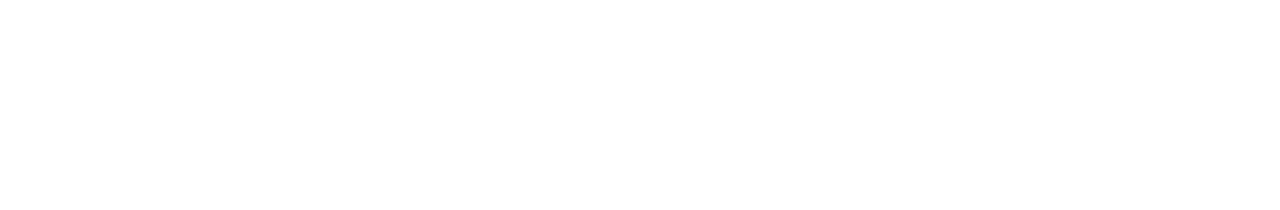
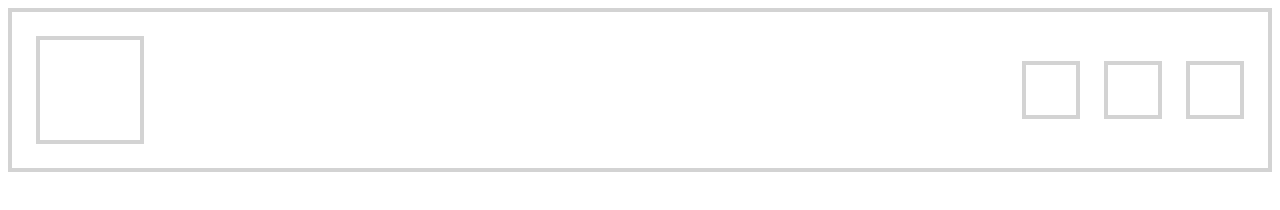
Before and after one commit to RyanCacicedo/CSS-Best-Practices, a plain HTML site: page index.html in a window 1280 px wide. Drawn offline with Linux system fonts and the light colour scheme.

Commit message:
Layout #1

```diff
--- a/index.html
+++ b/index.html
@@ -1,12 +1,20 @@
 <!DOCTYPE html>
 <html lang="en">
-<head>
-    <meta charset="UTF-8">
-    <meta http-equiv="X-UA-Compatible" content="IE=edge">
-    <meta name="viewport" content="width=device-width, initial-scale=1.0">
+  <head>
+    <meta charset="UTF-8" />
+    <meta http-equiv="X-UA-Compatible" content="IE=edge" />
+    <meta name="viewport" content="width=device-width, initial-scale=1.0" />
     <title>Document</title>
-</head>
-<body>
-
-</body>
+    <link rel="stylesheet" href="./styles.css" />
+  </head>
+  <body>
+    <div class="container">
+      <div class="box"></div>
+      <div class="box-wrapper">
+        <div class="box box-small"></div>
+        <div class="box box-small"></div>
+        <div class="box box-small"></div>
+      </div>
+    </div>
+  </body>
 </html>
--- a/styles.css
+++ b/styles.css
@@ -0,0 +1,23 @@
+.box {
+    border: 4px solid lightgray;
+    width: 100px;
+    height: 100px;
+}
+.box-small {
+    width: 50px;
+    height: 50px;
+    margin-left: 24px;
+}
+
+.box-wrapper {
+    display: flex;
+    align-items: center;
+
+}
+
+.container {
+    border: 4px solid lightgray;
+    display:flex;
+    justify-content: space-between;
+    padding: 24px;
+}
```
